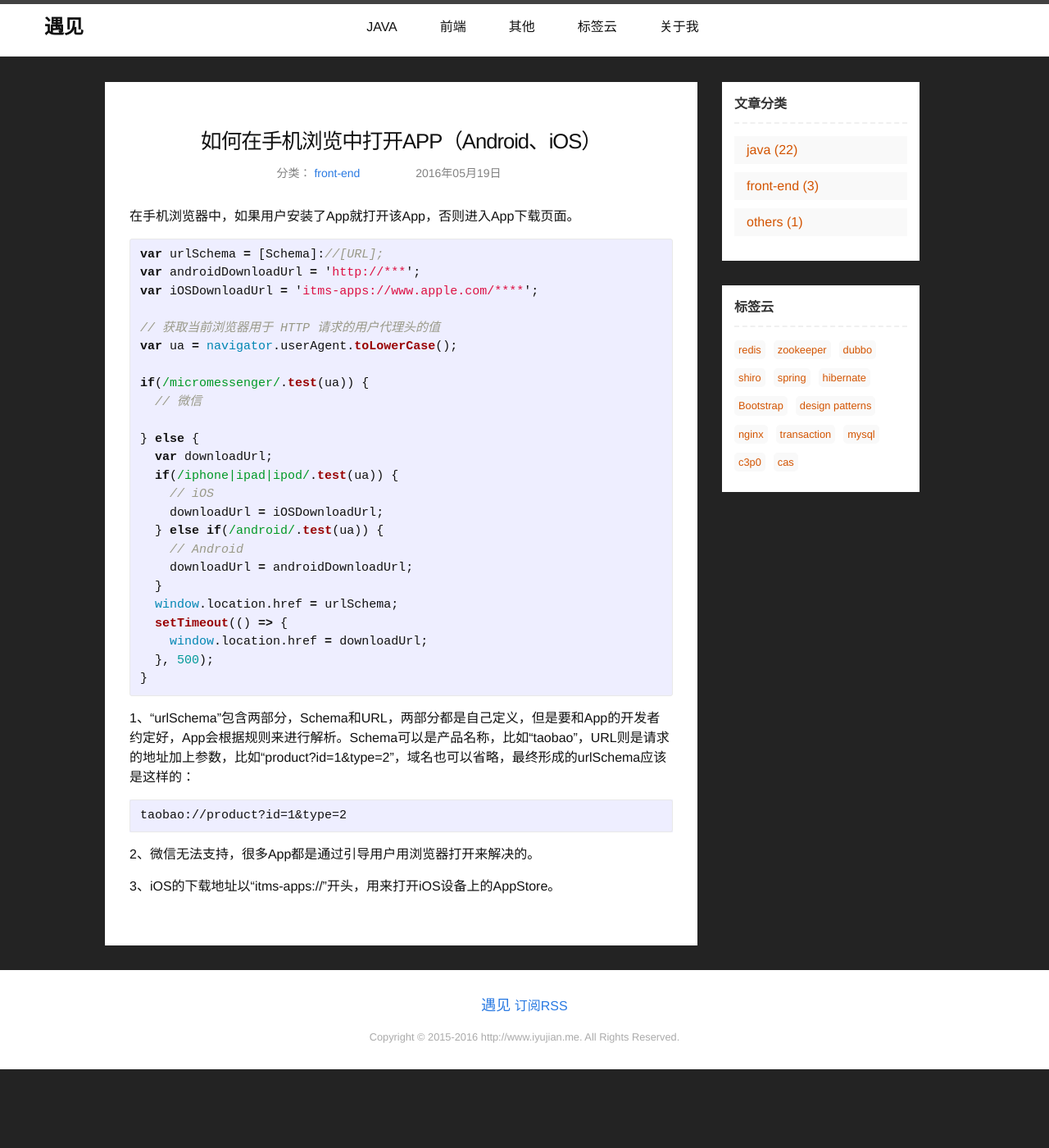
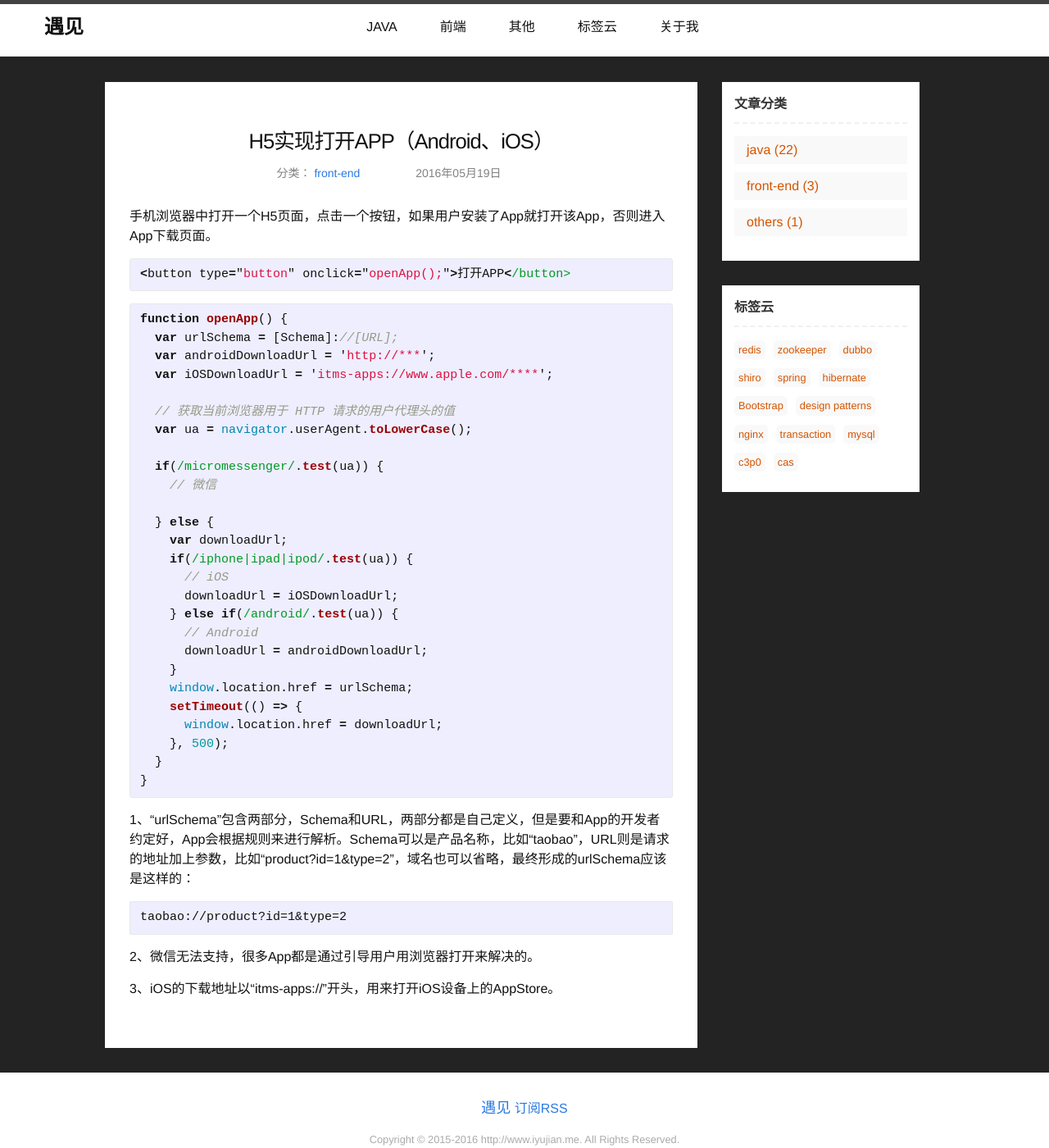
Before and after one commit to iyujian/iyujian.github.io, a Jekyll site: the page built from _posts/front-end/2016-05-19-open-app-in-mobile-phone-browser.md, in a window 1280 px wide and 1400 px high. Shown: the whole window at 82% size. Built offline with Jekyll 4.4.1, drawn with Linux system fonts in a browser that asks for light colours; comment, search, counter and statistics services are not loaded.

Commit message:
修改文章

```diff
--- a/_posts/front-end/2016-05-19-open-app-in-mobile-phone-browser.md
+++ b/_posts/front-end/2016-05-19-open-app-in-mobile-phone-browser.md
@@ -1,35 +1,41 @@
 ---
 layout: post
-title:  "如何在手机浏览中打开APP（Android、iOS）"
+title:  "H5实现打开APP（Android、iOS）"
 date:   2016-05-19 15:15:32 +0800
 categories: front-end
 ---
-在手机浏览器中，如果用户安装了App就打开该App，否则进入App下载页面。
+手机浏览器中打开一个H5页面，点击一个按钮，如果用户安装了App就打开该App，否则进入App下载页面。
 
 {% highlight javascript %}
-var urlSchema = [Schema]://[URL];
-var androidDownloadUrl = 'http://***';
-var iOSDownloadUrl = 'itms-apps://www.apple.com/****';
+<button type="button" onclick="openApp();">打开APP</button>
+{% endhighlight %}
 
-// 获取当前浏览器用于 HTTP 请求的用户代理头的值
-var ua = navigator.userAgent.toLowerCase();
+{% highlight javascript %}
+function openApp() {
+  var urlSchema = [Schema]://[URL];
+  var androidDownloadUrl = 'http://***';
+  var iOSDownloadUrl = 'itms-apps://www.apple.com/****';
 
-if(/micromessenger/.test(ua)) {
-  // 微信
+  // 获取当前浏览器用于 HTTP 请求的用户代理头的值
+  var ua = navigator.userAgent.toLowerCase();
 
-} else {
-  var downloadUrl;
-  if(/iphone|ipad|ipod/.test(ua)) {
-    // iOS
-    downloadUrl = iOSDownloadUrl;
-  } else if(/android/.test(ua)) {
-    // Android
-    downloadUrl = androidDownloadUrl;
+  if(/micromessenger/.test(ua)) {
+    // 微信
+
+  } else {
+    var downloadUrl;
+    if(/iphone|ipad|ipod/.test(ua)) {
+      // iOS
+      downloadUrl = iOSDownloadUrl;
+    } else if(/android/.test(ua)) {
+      // Android
+      downloadUrl = androidDownloadUrl;
+    }
+    window.location.href = urlSchema;
+    setTimeout(() => {
+      window.location.href = downloadUrl;
+    }, 500);
   }
-  window.location.href = urlSchema;
-  setTimeout(() => {
-    window.location.href = downloadUrl;
-  }, 500);
 }
 {% endhighlight %}
 
--- a/index.html
+++ b/index.html
@@ -47,7 +47,7 @@ layout: default
 	    {% if page == paginator.page %}
 	      <em>{{ page }}</em>
 	    {% elsif page == 1 %}
-	      <a href="{{ '/index.html' | prepend: site.baseurl | replace: '//', '/' }}">{{ page }}</a>
+	      <a href="{{ '/' | prepend: site.baseurl | replace: '//', '/' }}">{{ page }}</a>
 	    {% else %}
 	      <a href="/{{ site.paginate_path | prepend: site.baseurl | replace: '//', '/' | replace: ':num', page }}/">{{ page }}</a>
 	    {% endif %}
```
